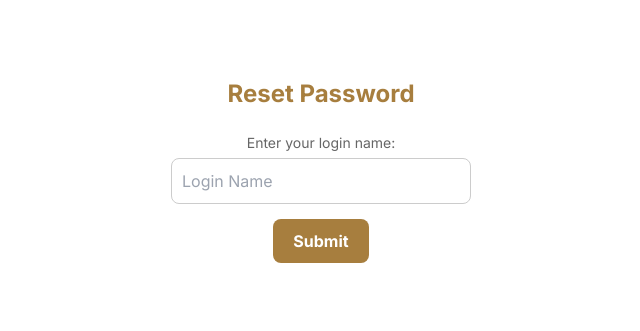
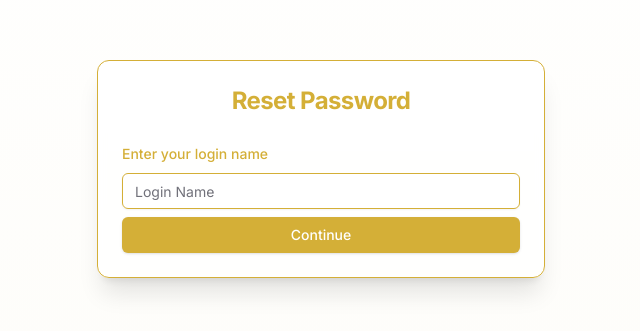
Before and after one commit to aal51282/wardrobe-wizard, a Next.js app: page /reset-password in a window 1280 px wide. Shown: the part 231-562 px from the top of the page, without its empty margins (319-959 px from the left). Built offline with nearby package versions, Linux system fonts and the light colour scheme.

Commit message:
Fixed build errors in reset-password.

```diff
--- a/app/reset-password/page.tsx
+++ b/app/reset-password/page.tsx
@@ -1,74 +1,14 @@
-import { useState } from 'react';
-import { useRouter } from 'next/navigation';
-import styles from './ResetPassword.module.css';
+import { Suspense } from 'react';
+import { ResetPasswordForm } from '@/components/custom/auth/reset-password-form';
+import { LoadingSpinner } from '@/components/ui/loading-spinner';
 
 export default function ResetPasswordPage() {
-  const router = useRouter();
-
-  // State for tracking user input and page flow
-  const [loginName, setLoginName] = useState('');
-  const [isUserValid, setIsUserValid] = useState(false);
-  const [newPassword, setNewPassword] = useState('');
-
-  // Function to handle login name submission
-  const handleLoginNameSubmit = () => {
-    // Placeholder: Check if loginName exists in the database
-    // Example: replace with actual database call
-    if (loginName === "existingUser") { // Mock validation
-      setIsUserValid(true); // User is valid
-    } else {
-      alert("User does not exist.");
-    }
-  };
-
-  // Function to handle new password submission
-  const handlePasswordReset = () => {
-    // Placeholder: Update the user's password in the database
-    console.log(`Password for ${loginName} updated to: ${newPassword}`);
-    alert("Password has been reset successfully!");
-
-    // Redirect to the login page after successful password reset
-    router.push('/login');
-  };
-  // I know theres low security here, I just wanted to get this down pact and worry about safety later
-  // Maybe we can look into email sending / hiding the password when its typed out -G
   return (
-    <div className={styles.resetPasswordContainer}>
-      <h1>Reset Password</h1>
-
-      {!isUserValid ? (
-        // Step 1: Ask for the login name
-        <div className={styles.inputSection}>
-          <label htmlFor="loginName">Enter your login name:</label>
-          <input
-            type="text"
-            id="loginName"
-            value={loginName}
-            onChange={(e) => setLoginName(e.target.value)}
-            placeholder="Login Name"
-            className={styles.input}
-          />
-          <button onClick={handleLoginNameSubmit} className={styles.submitButton}>
-            Submit
-          </button>
-        </div>
-      ) : (
-        // Step 2: Ask for the new password
-        <div className={styles.inputSection}>
-          <label htmlFor="newPassword">Enter your new password:</label>
-          <input
-            type="password"
-            id="newPassword"
-            value={newPassword}
-            onChange={(e) => setNewPassword(e.target.value)}
-            placeholder="New Password"
-            className={styles.input}
-          />
-          <button onClick={handlePasswordReset} className={styles.submitButton}>
-            Reset Password
-          </button>
-        </div>
-      )}
+    <div className="min-h-screen bg-gradient-to-b from-white to-[#F9F6E8]/30
+                    flex items-center justify-center px-4 py-12">
+      <Suspense fallback={<LoadingSpinner />}>
+        <ResetPasswordForm />
+      </Suspense>
     </div>
   );
 }
--- /dev/null
+++ b/components/custom/auth/reset-password-form.tsx
@@ -0,0 +1,98 @@
+"use client";
+
+import { useState } from 'react';
+import { useRouter } from 'next/navigation';
+import { Card, CardContent, CardHeader, CardTitle } from "@/components/ui/card";
+import { Input } from "@/components/ui/input";
+import { Button } from "@/components/ui/button";
+import { Label } from "@/components/ui/label";
+
+interface ResetPasswordFormState {
+  loginName: string;
+  isUserValid: boolean;
+  newPassword: string;
+}
+
+export function ResetPasswordForm() {
+  const router = useRouter();
+  const [formState, setFormState] = useState<ResetPasswordFormState>({
+    loginName: '',
+    isUserValid: false,
+    newPassword: '',
+  });
+
+  const handleLoginNameSubmit = () => {
+    // Placeholder: Check if loginName exists in the database
+    if (formState.loginName === "existingUser") {
+      setFormState(prev => ({ ...prev, isUserValid: true }));
+    } else {
+      // TODO: Replace with proper error handling
+      alert("User does not exist.");
+    }
+  };
+
+  const handlePasswordReset = () => {
+    // Placeholder: Update the user's password in the database
+    console.log(`Password for ${formState.loginName} updated to: ${formState.newPassword}`);
+    alert("Password has been reset successfully!");
+    router.push('/login');
+  };
+
+  return (
+    <Card className="w-full max-w-md border-[#D4AF37] bg-white/80 backdrop-blur-sm
+                    shadow-xl hover:shadow-2xl transition-shadow duration-300">
+      <CardHeader className="space-y-1">
+        <CardTitle className="text-2xl font-bold text-center text-[#D4AF37]">
+          Reset Password
+        </CardTitle>
+      </CardHeader>
+      <CardContent className="space-y-4">
+        {!formState.isUserValid ? (
+          // Step 1: Login name input
+          <div className="space-y-2">
+            <Label htmlFor="loginName" className="text-[#D4AF37]">
+              Enter your login name
+            </Label>
+            <Input
+              id="loginName"
+              type="text"
+              value={formState.loginName}
+              onChange={(e) => setFormState(prev => ({ ...prev, loginName: e.target.value }))}
+              placeholder="Login Name"
+              className="border-[#D4AF37] bg-white/50 focus:ring-[#D4AF37]"
+            />
+            <Button
+              onClick={handleLoginNameSubmit}
+              className="w-full bg-[#D4AF37] hover:bg-[#B4941F] text-white
+                       transition-colors duration-300"
+            >
+              Continue
+            </Button>
+          </div>
+        ) : (
+          // Step 2: New password input
+          <div className="space-y-2">
+            <Label htmlFor="newPassword" className="text-[#D4AF37]">
+              Enter your new password
+            </Label>
+            <Input
+              id="newPassword"
+              type="password"
+              value={formState.newPassword}
+              onChange={(e) => setFormState(prev => ({ ...prev, newPassword: e.target.value }))}
+              placeholder="New Password"
+              className="border-[#D4AF37] bg-white/50 focus:ring-[#D4AF37]"
+            />
+            <Button
+              onClick={handlePasswordReset}
+              className="w-full bg-[#D4AF37] hover:bg-[#B4941F] text-white
+                       transition-colors duration-300"
+            >
+              Reset Password
+            </Button>
+          </div>
+        )}
+      </CardContent>
+    </Card>
+  );
+}
```
